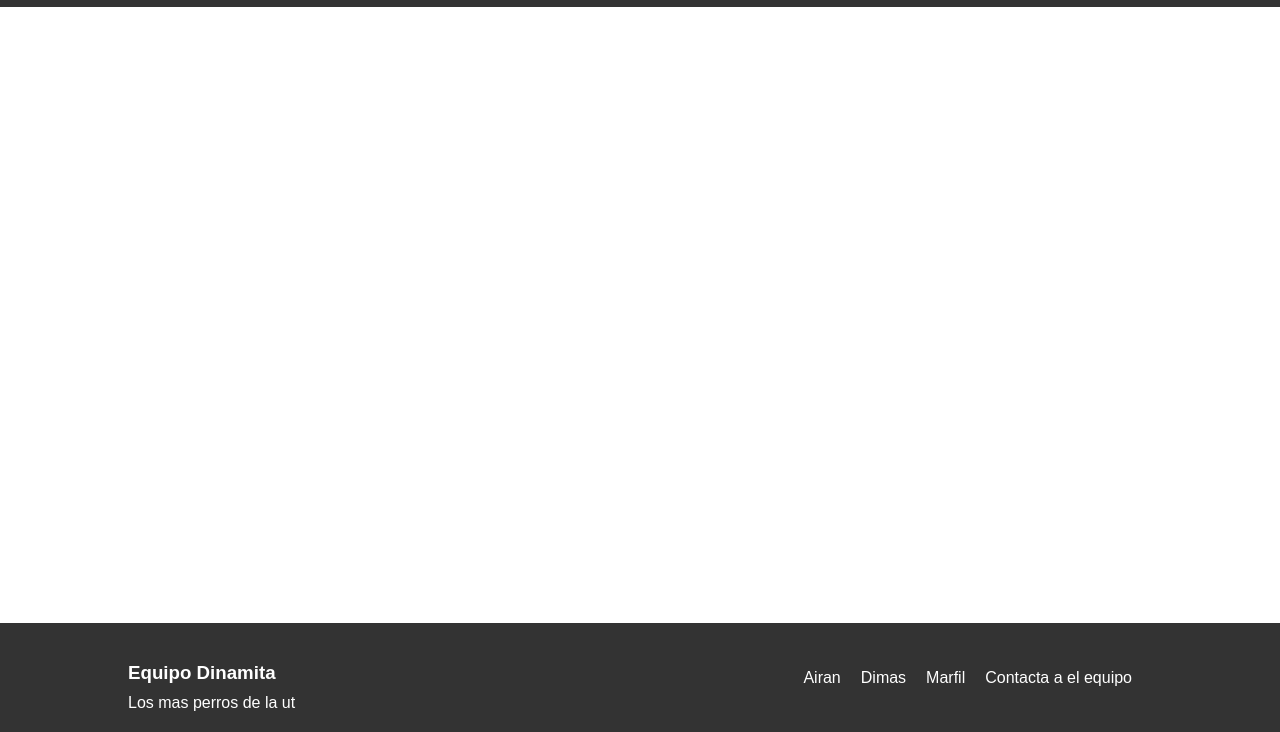
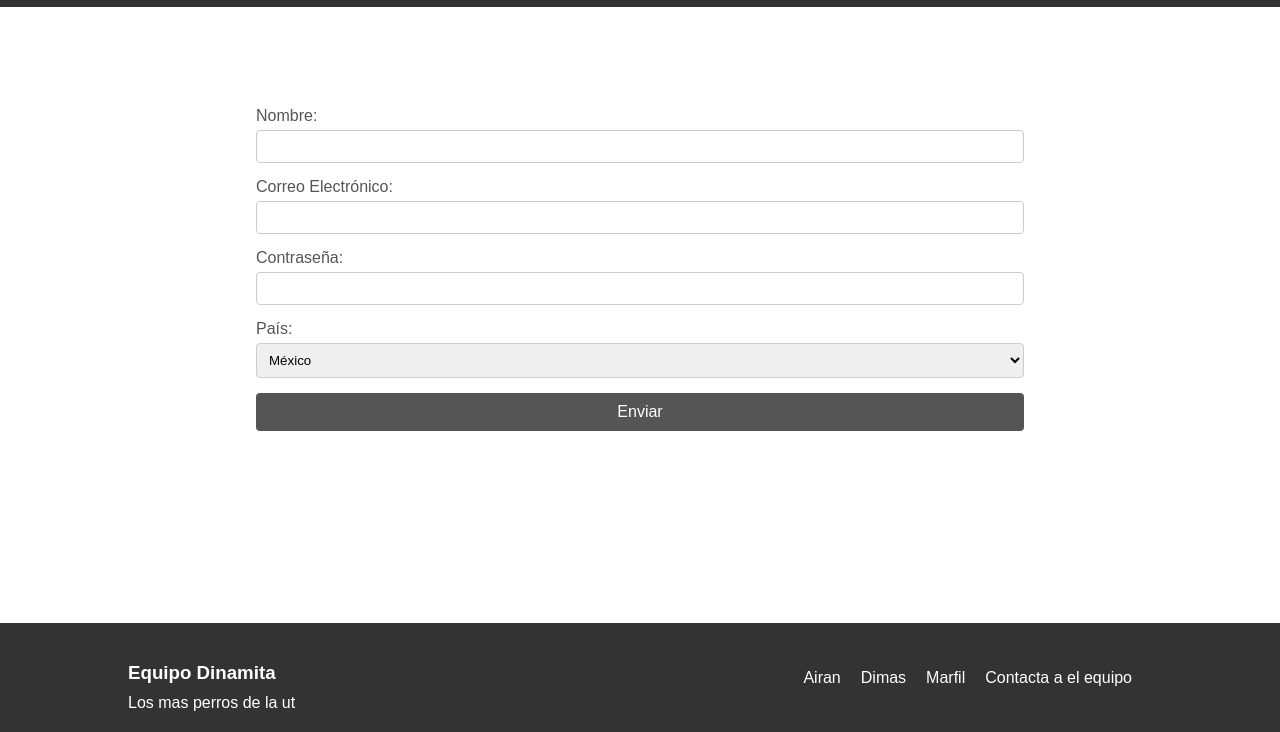
Before and after one commit to AiranCam/web, a plain HTML site: page index.html in a window 1280 px wide. Shown: the part 68-800 px from the top of the page. Drawn offline with Linux system fonts and the light colour scheme.

Commit message:
Add Form

```diff
--- a/index.html
+++ b/index.html
@@ -1,9 +1,9 @@
 <!DOCTYPE html>
 <html lang="en">
   <head>
-    <meta charset="UTF-8">
-    <meta name="viewport" content="width=device-width, initial-scale=1.0">
-    <link rel="stylesheet" href="style.css">
+    <meta charset="UTF-8" />
+    <meta name="viewport" content="width=device-width, initial-scale=1.0" />
+    <link rel="stylesheet" href="style.css" />
     <title>Web Sencilla</title>
   </head>
   <body>
@@ -18,6 +18,35 @@
         </ul>
       </nav>
     </header>
+
+    <main>
+      <form action="#">
+        <div class="form-group">
+          <label for="name">Nombre:</label>
+          <input type="text" id="name" name="name" />
+        </div>
+        <div class="form-group">
+          <label for="email">Correo Electrónico:</label>
+          <input type="email" id="email" name="email" />
+        </div>
+        <div class="form-group">
+          <label for="password">Contraseña:</label>
+          <input type="password" id="password" name="password" />
+        </div>
+        <div class="form-group">
+          <label for="country">País:</label>
+          <select id="country" name="country">
+            <option value="mexico">México</option>
+            <option value="usa">Estados Unidos</option>
+            <option value="canada">Canadá</option>
+          </select>
+        </div>
+        <div class="form-group">
+          <input type="submit" value="Enviar" />
+        </div>
+      </form>
+    </main>
+
     <footer class="footer">
       <div class="container">
         <div class="footer-content">
--- a/style.css
+++ b/style.css
@@ -36,7 +36,9 @@ nav ul li a:hover {
 }
 
 .content {
-    min-height: calc(100vh - 100px); /* Altura mínima del contenido para que el footer se quede abajo */
+  min-height: calc(
+    100vh - 100px
+  ); /* Altura mínima del contenido para que el footer se quede abajo */
   padding: 20px;
 }
 
@@ -86,3 +88,52 @@ nav ul li a:hover {
 p {
   margin: 0;
 }
+
+form {
+  width: 60%;
+  margin: 100px auto;
+}
+
+.form-container {
+  background-color: #ffffff;
+  border: 1px solid #ccc;
+  border-radius: 5px;
+  padding: 20px;
+  box-shadow: 0 0 10px rgba(0, 0, 0, 0.1);
+  width: 300px;
+}
+.form-container h2 {
+  margin-top: 0;
+  color: #333;
+}
+.form-group {
+  margin-bottom: 15px;
+}
+.form-group label {
+  display: block;
+  margin-bottom: 5px;
+  color: #555;
+}
+.form-group input[type="text"],
+.form-group input[type="email"],
+.form-group input[type="password"],
+.form-group select {
+  width: 100%;
+  padding: 8px;
+  border: 1px solid #ccc;
+  border-radius: 4px;
+  box-sizing: border-box;
+}
+.form-group input[type="submit"] {
+  background-color: #555;
+  color: white;
+  padding: 10px 15px;
+  border: none;
+  border-radius: 4px;
+  cursor: pointer;
+  width: 100%;
+  font-size: 16px;
+}
+.form-group input[type="submit"]:hover {
+  background-color: #333;
+}
```
Lines whose indentation alone changed are shown as unchanged.
